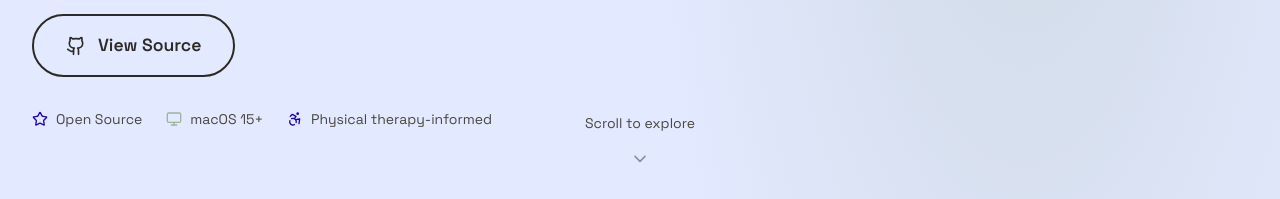
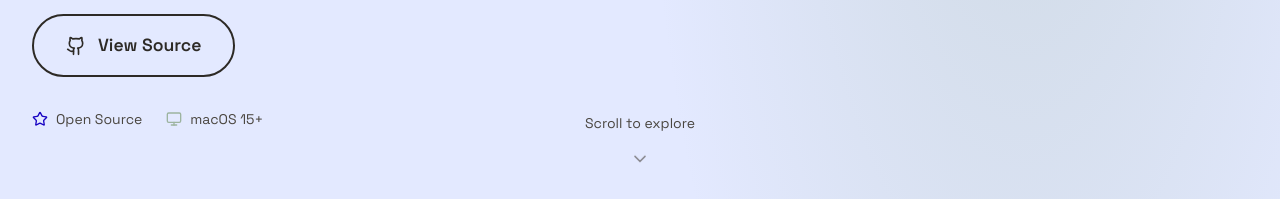
Before and after one commit to jananadiw/launch-spinespy, a Next.js app: page / in a window 1280 px wide. Shown: the part 864-1063 px from the top of the page. Built offline with nearby package versions, Linux system fonts and the light colour scheme.

Commit message:
style: remove secondary hero trust claim

```diff
--- a/src/app/page.tsx
+++ b/src/app/page.tsx
@@ -17,7 +17,6 @@ import {
   Lock,
   Monitor,
   Star,
-  Accessibility,
 } from "lucide-react";
 import { useRef, type ReactNode } from "react";
 import Image from "next/image";
@@ -447,10 +446,6 @@ export default function Home() {
                 <div className="flex items-center gap-2">
                   <Monitor className="w-4 h-4 text-[var(--sage)]" />
                   <span>macOS 15+</span>
-                </div>
-                <div className="flex items-center gap-2">
-                  <Accessibility className="w-4 h-4 text-[var(--peach)]" aria-hidden="true" />
-                  <span>Physical therapy-informed</span>
                 </div>
               </motion.div>
             </motion.div>
```
Also changed, not shown: 1 other file (tests, documents, lock files or other folders).
